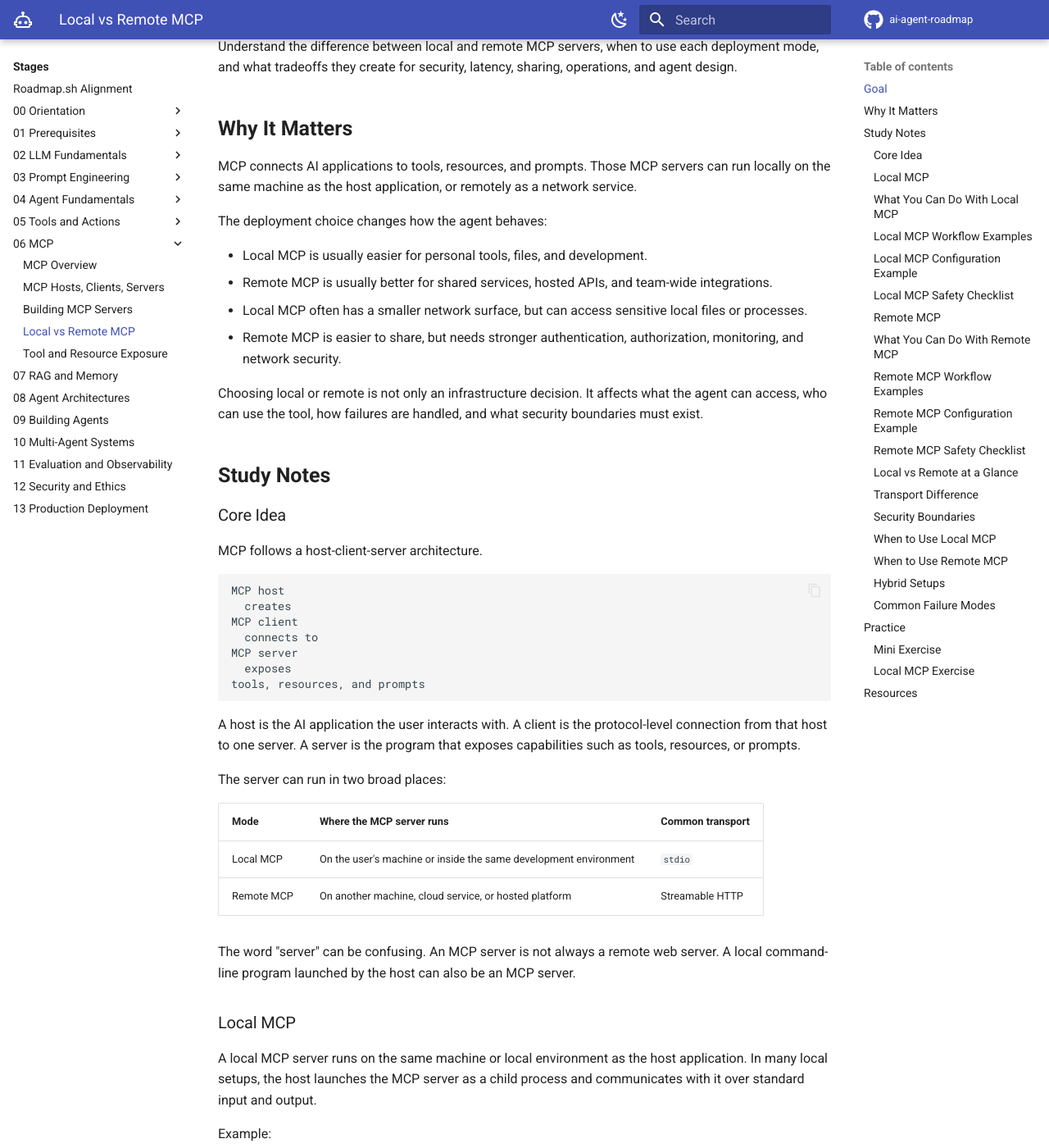
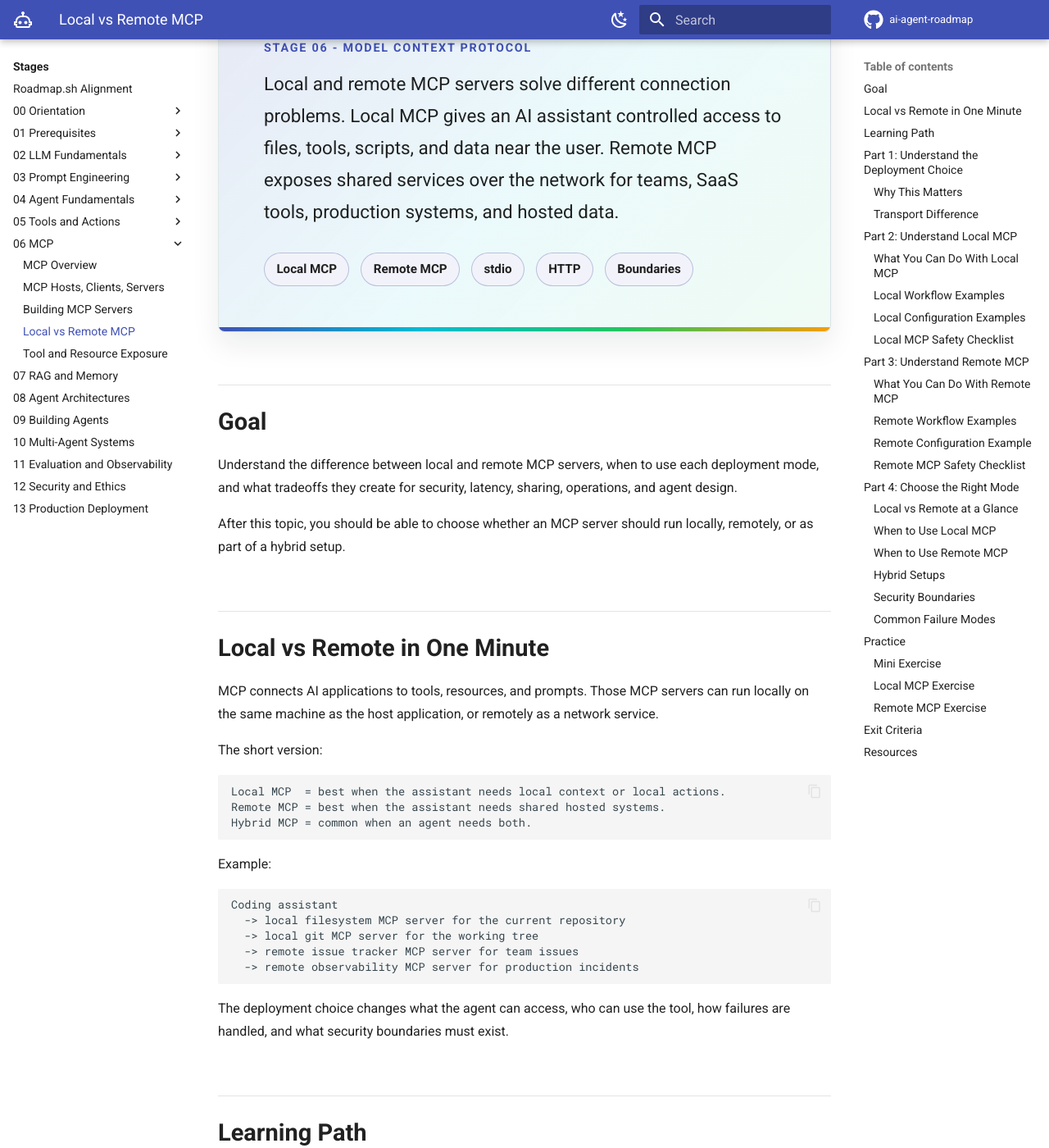
Before and after one commit to AceronX/ai-agent-roadmap, an MkDocs documentation site: the page built from docs/stages/06-mcp/local-vs-remote-mcp/index.md, in a window 1280 px wide and 1400 px high, scrolled down 271 px. Shown: the whole window at 82% size. Built offline with MkDocs 1.6.1 and Material for MkDocs 9.7.7, drawn with Linux system fonts in a browser that asks for light colours; comment, search, counter and statistics services are not loaded; some of the changed text lies outside the part shown.

Commit message:
Restructure local vs remote MCP page

````diff
--- a/docs/stages/06-mcp/local-vs-remote-mcp/index.md
+++ b/docs/stages/06-mcp/local-vs-remote-mcp/index.md
@@ -1,4 +1,18 @@
 # Local vs Remote MCP
+
+<div class="topic-page" markdown="1">
+
+<section class="topic-hero">
+  <span class="topic-hero__eyebrow">Stage 06 - Model Context Protocol</span>
+  <p class="topic-hero__lead">Local and remote MCP servers solve different connection problems. Local MCP gives an AI assistant controlled access to files, tools, scripts, and data near the user. Remote MCP exposes shared services over the network for teams, SaaS tools, production systems, and hosted data.</p>
+  <div class="topic-hero__facts">
+    <span>Local MCP</span>
+    <span>Remote MCP</span>
+    <span>stdio</span>
+    <span>HTTP</span>
+    <span>Boundaries</span>
+  </div>
+</section>
 
 ## Goal
 
@@ -6,29 +20,60 @@ Understand the difference between local and remote MCP servers, when to use
 each deployment mode, and what tradeoffs they create for security, latency,
 sharing, operations, and agent design.
 
-## Why It Matters
+After this topic, you should be able to choose whether an MCP server should run
+locally, remotely, or as part of a hybrid setup.
+
+## Local vs Remote in One Minute
 
 MCP connects AI applications to tools, resources, and prompts. Those MCP servers
 can run locally on the same machine as the host application, or remotely as a
 network service.
 
-The deployment choice changes how the agent behaves:
+The short version:
 
-- Local MCP is usually easier for personal tools, files, and development.
-- Remote MCP is usually better for shared services, hosted APIs, and team-wide
-  integrations.
-- Local MCP often has a smaller network surface, but can access sensitive local
-  files or processes.
-- Remote MCP is easier to share, but needs stronger authentication,
-  authorization, monitoring, and network security.
+```text
+Local MCP  = best when the assistant needs local context or local actions.
+Remote MCP = best when the assistant needs shared hosted systems.
+Hybrid MCP = common when an agent needs both.
+```
 
-Choosing local or remote is not only an infrastructure decision. It affects what
-the agent can access, who can use the tool, how failures are handled, and what
-security boundaries must exist.
+Example:
 
-## Study Notes
+```text
+Coding assistant
+  -> local filesystem MCP server for the current repository
+  -> local git MCP server for the working tree
+  -> remote issue tracker MCP server for team issues
+  -> remote observability MCP server for production incidents
+```
 
-### Core Idea
+The deployment choice changes what the agent can access, who can use the tool,
+how failures are handled, and what security boundaries must exist.
+
+## Learning Path
+
+This topic is designed in four parts.
+
+<div class="learning-grid learning-grid--path">
+  <a class="learning-card" href="#part-1-understand-the-deployment-choice">
+    <strong>Part 1 - The Deployment Choice</strong>
+    <span>Learn what local and remote MCP mean and how transports differ.</span>
+  </a>
+  <a class="learning-card" href="#part-2-understand-local-mcp">
+    <strong>Part 2 - Local MCP</strong>
+    <span>See what local MCP can do with files, repos, tests, notes, memory, and local data.</span>
+  </a>
+  <a class="learning-card" href="#part-3-understand-remote-mcp">
+    <strong>Part 3 - Remote MCP</strong>
+    <span>See how remote MCP supports shared services, hosted tools, production systems, and team workflows.</span>
+  </a>
+  <a class="learning-card" href="#part-4-choose-the-right-mode">
+    <strong>Part 4 - Choose the Right Mode</strong>
+    <span>Compare tradeoffs, security boundaries, hybrid setups, failure modes, and practice decisions.</span>
+  </a>
+</div>
+
+## Part 1: Understand the Deployment Choice
 
 MCP follows a host-client-server architecture.
 
@@ -57,7 +102,48 @@ The word "server" can be confusing. An MCP server is not always a remote web
 server. A local command-line program launched by the host can also be an MCP
 server.
 
-### Local MCP
+### Why This Matters
+
+Local MCP and remote MCP create different risk and operating models.
+
+- Local MCP is usually easier for personal tools, files, and development.
+- Remote MCP is usually better for shared services, hosted APIs, and team-wide
+  integrations.
+- Local MCP often has a smaller network surface, but can access sensitive local
+  files or processes.
+- Remote MCP is easier to share, but needs stronger authentication,
+  authorization, monitoring, and network security.
+
+Choosing local or remote is not only an infrastructure decision. It affects what
+the agent can access and what controls the application must enforce.
+
+### Transport Difference
+
+MCP defines standard transports for client-server communication.
+
+For local MCP, `stdio` is common:
+
+```text
+Host launches server process
+Host writes MCP messages to stdin
+Server writes MCP messages to stdout
+```
+
+This works well for local tools because the host can start and stop the server
+process directly.
+
+For remote MCP, Streamable HTTP is common:
+
+```text
+Host connects to https://example.com/mcp
+Client sends MCP messages over HTTP
+Server handles one or more remote clients
+```
+
+This works well for hosted services because the server can run independently and
+serve multiple clients.
+
+## Part 2: Understand Local MCP
 
 A local MCP server runs on the same machine or local environment as the host
 application. In many local setups, the host launches the MCP server as a child
@@ -192,7 +278,7 @@ Agent flow:
 This kind of workflow should stay local unless there is a strong reason to send
 the documents to a remote service.
 
-### Local MCP Configuration Example
+### Local Configuration Examples
 
 Many local MCP servers are launched by the host using a command. A local
 filesystem server might be configured with an allowed directory:
@@ -248,7 +334,7 @@ Before enabling a local MCP server, ask:
 Good local MCP design starts narrow. Add access only when a real workflow needs
 it.
 
-### Remote MCP
+## Part 3: Understand Remote MCP
 
 A remote MCP server runs as a network service. The host connects to it over a
 transport such as Streamable HTTP.
@@ -435,6 +521,12 @@ Before exposing a remote MCP server, ask:
 Remote MCP should be treated like an API surface. A valid MCP request still
 needs identity, policy, and operational controls.
 
+## Part 4: Choose the Right Mode
+
+Neither local nor remote MCP is always better. The right choice depends on the
+tool, user, data sensitivity, deployment environment, and expected usage
+pattern.
+
 ### Local vs Remote at a Glance
 
 | Question | Local MCP | Remote MCP |
@@ -449,60 +541,6 @@ needs identity, policy, and operational controls.
 | Scaling | One user or one host at a time | Many clients and users |
 | Main risk | Sensitive local access | Exposed network service |
 | Operations | User or developer manages it | Service owner manages it |
-
-Neither mode is always better. The right choice depends on the tool, user,
-data sensitivity, deployment environment, and expected usage pattern.
-
-### Transport Difference
-
-MCP currently defines standard transports for client-server communication.
-
-For local MCP, `stdio` is common:
-
-```text
-Host launches server process
-Host writes MCP messages to stdin
-Server writes MCP messages to stdout
-```
-
-This works well for local tools because the host can start and stop the server
-process directly.
-
-For remote MCP, Streamable HTTP is common:
-
-```text
-Host connects to https://example.com/mcp
-Client sends MCP messages over HTTP
-Server handles one or more remote clients
-```
-
-This works well for hosted services because the server can run independently and
-serve multiple clients.
-
-### Security Boundaries
-
-Local and remote MCP have different security concerns.
-
-Local MCP can be dangerous because it may access local files, environment
-variables, shell commands, or private developer resources. The server may not be
-exposed to the internet, but it can still do sensitive things on the user's
-machine.
-
-Remote MCP can be dangerous because it is reachable over a network. A remote
-server needs stronger controls around identity, authorization, rate limits,
-tenant isolation, logging, and request validation.
-
-| Risk | Local MCP control | Remote MCP control |
-| --- | --- | --- |
-| Local file exposure | Limit roots and file permissions | Avoid exposing local files remotely |
-| Unsafe commands | Restrict tools and require approval | Avoid arbitrary command tools |
-| Unauthorized users | Host-level approval and local config | Authentication and authorization |
-| Network attacks | Bind local servers to localhost | Validate origins, use HTTPS, auth |
-| Data leakage | Keep outputs minimal | Enforce tenant and permission boundaries |
-| Abuse or runaway usage | Local limits | Rate limits, quotas, monitoring |
-
-A good MCP design assumes that tool access is powerful. The host should expose
-only the tools and resources the agent actually needs.
 
 ### When to Use Local MCP
 
@@ -575,6 +613,31 @@ should not automatically gain access to local files. A local tool should not
 send private code or secrets to a remote service unless the user and policy
 allow it.
 
+### Security Boundaries
+
+Local and remote MCP have different security concerns.
+
+Local MCP can be dangerous because it may access local files, environment
+variables, shell commands, or private developer resources. The server may not be
+exposed to the internet, but it can still do sensitive things on the user's
+machine.
+
+Remote MCP can be dangerous because it is reachable over a network. A remote
+server needs stronger controls around identity, authorization, rate limits,
+tenant isolation, logging, and request validation.
+
+| Risk | Local MCP control | Remote MCP control |
+| --- | --- | --- |
+| Local file exposure | Limit roots and file permissions | Avoid exposing local files remotely |
+| Unsafe commands | Restrict tools and require approval | Avoid arbitrary command tools |
+| Unauthorized users | Host-level approval and local config | Authentication and authorization |
+| Network attacks | Bind local servers to localhost | Validate origins, use HTTPS, auth |
+| Data leakage | Keep outputs minimal | Enforce tenant and permission boundaries |
+| Abuse or runaway usage | Local limits | Rate limits, quotas, monitoring |
+
+A good MCP design assumes that tool access is powerful. The host should expose
+only the tools and resources the agent actually needs.
+
 ### Common Failure Modes
 
 | Failure mode | What happens | How to reduce it |
@@ -646,6 +709,40 @@ Write:
 6. Which files or secrets must be blocked.
 7. What a successful agent run should look like.
 
+### Remote MCP Exercise
+
+Design a remote MCP setup for a team assistant.
+
+Choose one workflow:
+
+- production incident assistant
+- customer support assistant
+- team knowledge assistant
+- remote Git hosting assistant
+
+Write:
+
+1. Which remote MCP servers are needed.
+2. Which users or teams can connect.
+3. Which tools are read-only.
+4. Which tools can write or send messages.
+5. Which actions require approval.
+6. What should be logged for audit.
+7. What rate limits, timeouts, or quotas are needed.
+
+## Exit Criteria
+
+You understand this topic when you can:
+
+- Explain local MCP and remote MCP in plain language.
+- Identify which transport is common for local and remote servers.
+- Give concrete examples of what local MCP can do.
+- Give concrete examples of what remote MCP can do.
+- Choose local, remote, or hybrid for a tool workflow.
+- Explain why local MCP still needs safety boundaries.
+- Explain why remote MCP needs authentication, authorization, logging, and rate
+  limits.
+
 ## Resources
 
 - [MCP Architecture Overview](https://modelcontextprotocol.io/docs/concepts/architecture)
@@ -654,3 +751,5 @@ Write:
 - [MCP Client Concepts](https://modelcontextprotocol.io/docs/learn/client-concepts)
 - [MCP Example Servers](https://modelcontextprotocol.io/examples)
 - [Model Context Protocol Servers Repository](https://github.com/modelcontextprotocol/servers)
+
+</div>
````
Also changed, not shown: other parts of docs/stages/06-mcp/local-vs-remote-mcp/index.md (+11 -11 lines).
